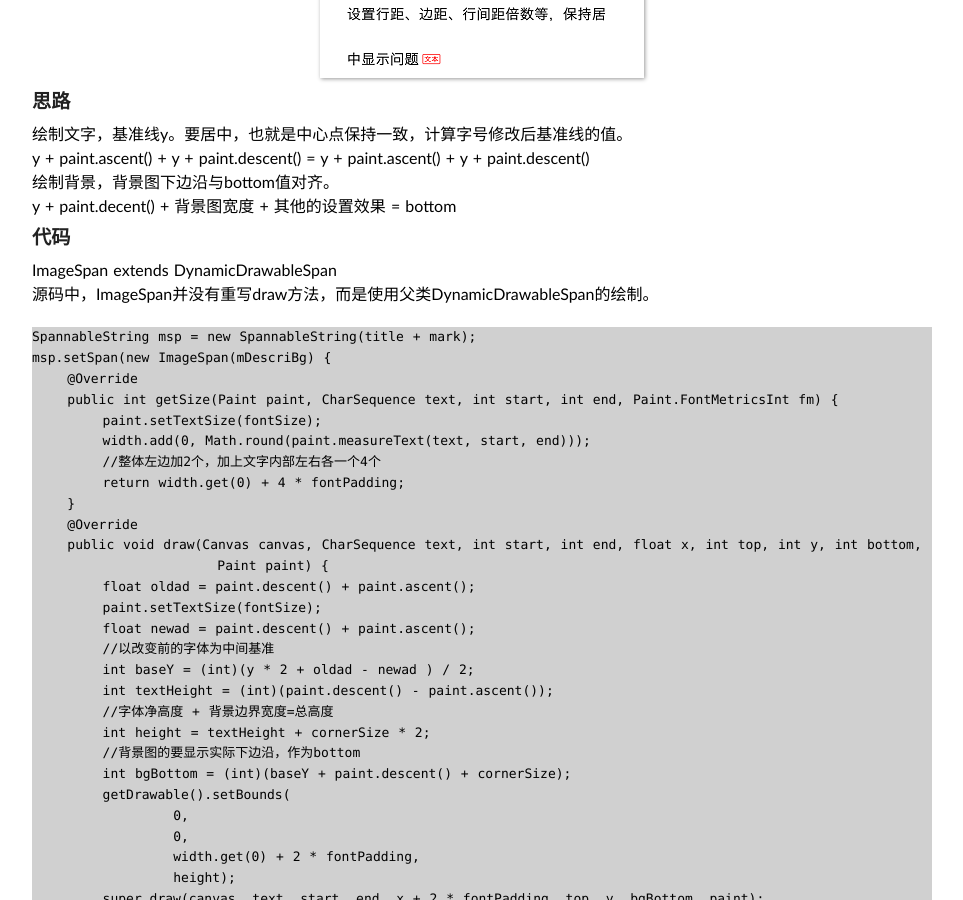
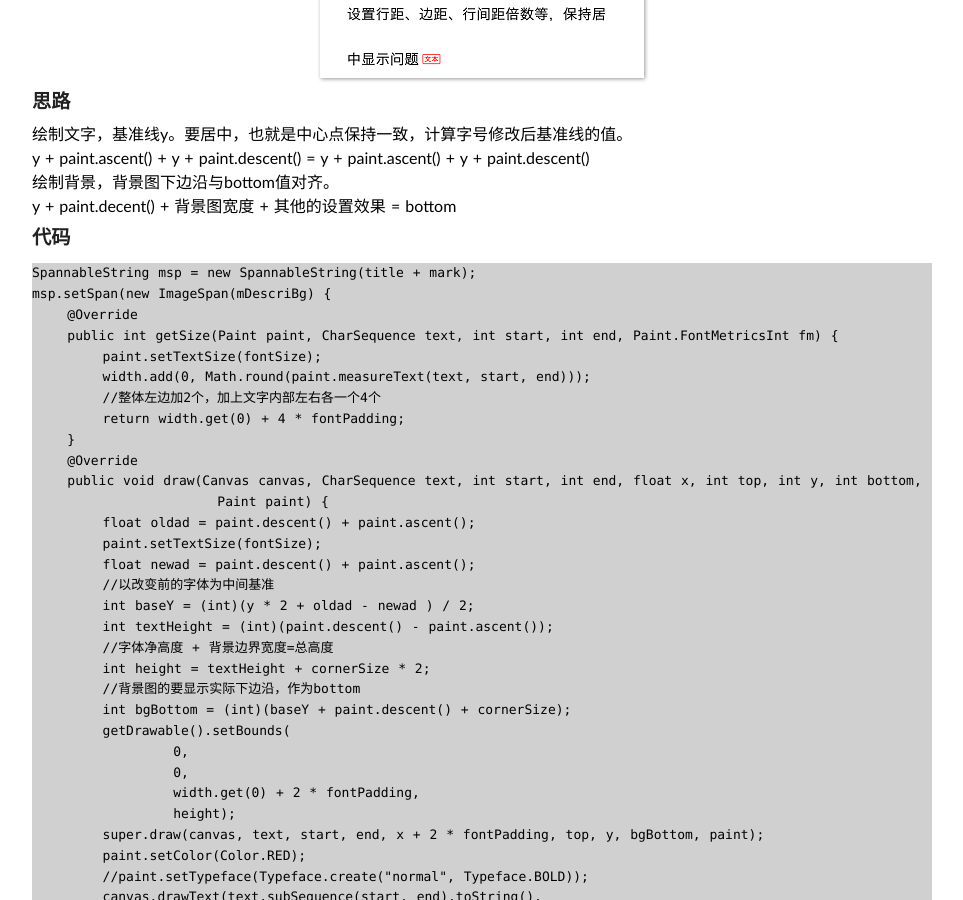
Before and after one commit to genzzhang/genzzhang.github.io, a Jekyll site: the page built from _posts/2017-08-14-Android-Canvas-drawText实现文字垂直居中及其背景绘制.md, in a window 1280 px wide and 900 px high, scrolled down 3294 px. Shown: the whole window, without its empty margins (158-1121 px from the left). Built offline with Jekyll 4.4.1, drawn with Linux system fonts in a browser that asks for light colours; some web fonts are replaced.

Commit message:
android canvan drawtext

````diff
--- a/_posts/2017-08-14-Android-Canvas-drawText实现文字垂直居中及其背景绘制.md
+++ b/_posts/2017-08-14-Android-Canvas-drawText实现文字垂直居中及其背景绘制.md
@@ -109,8 +109,6 @@ y + paint.ascent() + y + paint.descent() = y + paint.ascent() + y + paint.descen
 y + paint.decent() + 背景图宽度 + 其他的设置效果 = bottom
 
 ###  代码
-ImageSpan extends DynamicDrawableSpan
-源码中，ImageSpan并没有重写draw方法，而是使用父类DynamicDrawableSpan的绘制。
 ```
 SpannableString msp = new SpannableString(title + mark);
 msp.setSpan(new ImageSpan(mDescriBg) {
````
